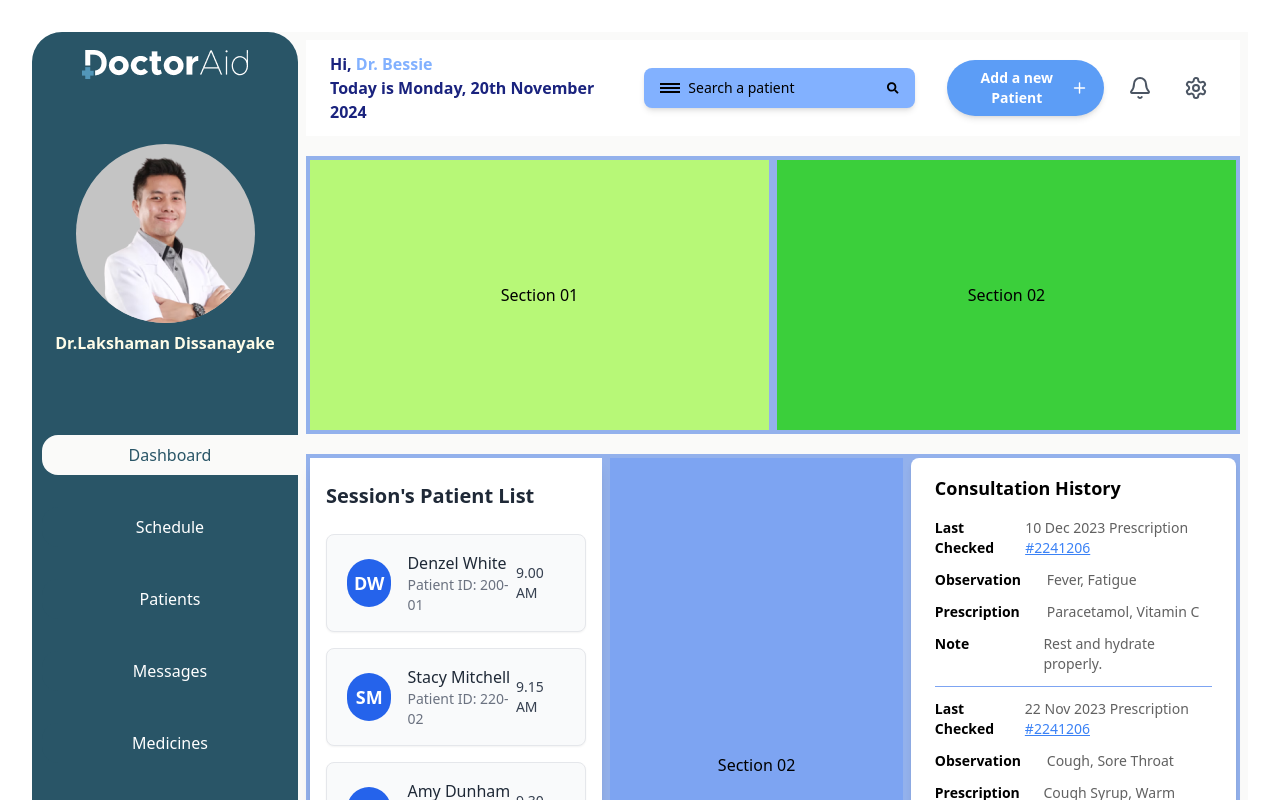
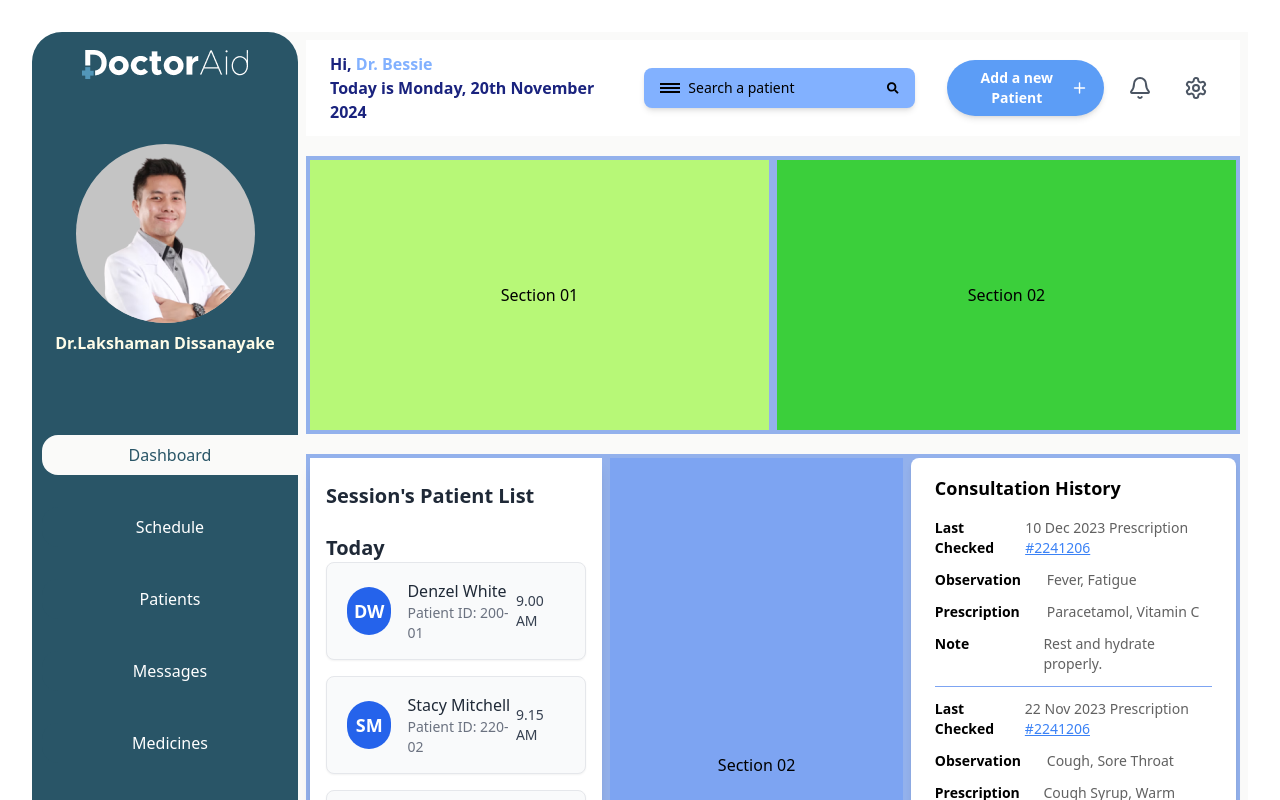
Before and after one commit to DoctorAid/doctoraid-main, a React (Vite) app in the folder doctors-dashboard/: page / in a window 1280 px wide. Shown: the top 800 px of the page. Built offline with nearby package versions, Linux system fonts and the light colour scheme.

Commit message:
update session-patient list

```diff
--- a/doctors-dashboard/src/App.jsx
+++ b/doctors-dashboard/src/App.jsx
@@ -13,6 +13,12 @@ function SessionPatientList() {
   return (
     <div className="w-full h-full flex flex-col items-start px-4 py-6 bg-white shadow-lg rounded-lg overflow-y-auto">
       <h2 className="text-xl font-semibold mb-6 text-gray-800">Session's Patient List</h2>
+
+      {/* Today Section */}
+      <div className="top-right">
+        <p className="text-xl font-bold text-gray-800">Today</p>
+      </div>
+
       <ul className="w-full">
         {patients.map((patient) => (
           <li
```
